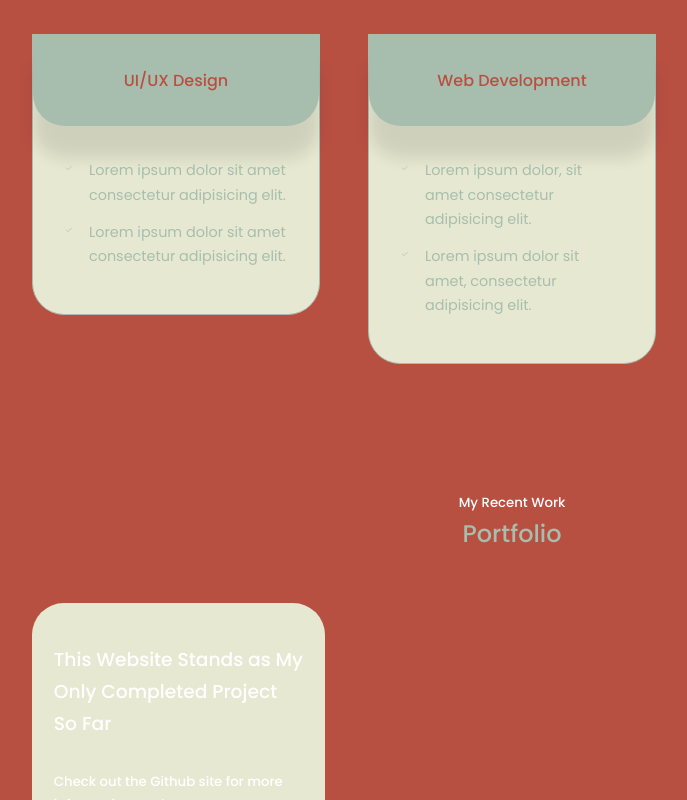
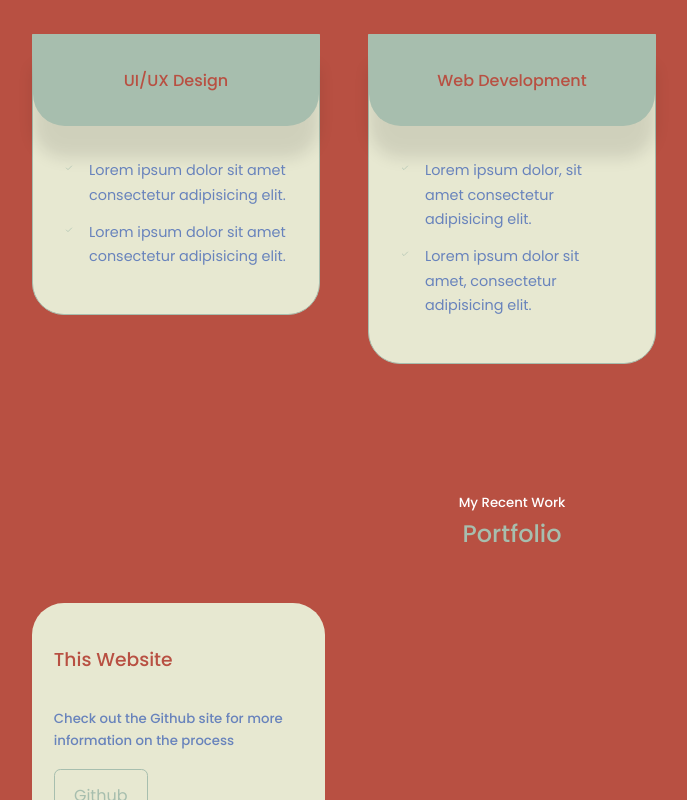
Before and after one commit to ATrapenard/portfolio-website, a React (Create React App) app: page / in a window 1280 px wide. Shown: the part 2680-3480 px from the top of the page, without its empty margins (128-815 px from the left). Built offline with nearby package versions, Linux system fonts and the light colour scheme.

Commit message:
neglected to remember I made more than three colors so updated the styling

```diff
--- a/src/components/portfolio/Portfolio.jsx
+++ b/src/components/portfolio/Portfolio.jsx
@@ -4,7 +4,7 @@ import "./portfolio.css";
 const data = [
   {
     id: 1,
-    title: "This Website Stands as My Only Completed Project So Far",
+    title: "This Website",
     github: "https://github.com/ATrapenard/portfolio-website",
   },
 ];
@@ -17,8 +17,7 @@ const Portfolio = () => {
         {data.map(({ id, title, github }) => {
           return (
             <article key={id} className="portfolio__item">
-              <div className="portfolio__item-image">
-              </div>
+              <div className="portfolio__item-image"></div>
               <h3>{title}</h3>
               <h5>
                 Check out the Github site for more information on the process
--- a/src/components/portfolio/portfolio.css
+++ b/src/components/portfolio/portfolio.css
@@ -1,10 +1,10 @@
-.portfolio__container{
+.portfolio__container {
   display: grid;
   grid-template-columns: repeat(3, 1fr);
   gap: 2.5rem;
 }
 
-.portfolio__item{
+.portfolio__item {
   background: var(--color-bg-variant);
   padding: 1.3rem;
   border-radius: 2rem;
@@ -12,31 +12,39 @@
   transition: var(--transition);
 }
 
-.portfolio__item:hover{
+.portfolio__item:hover {
   border-color: var(--color-primary-variant);
   background: transparent;
 }
 
-.portfolio__item h3{
+.portfolio__item h3 {
   margin: 1.2rem 0 2rem;
 }
 
-.portfolio__item-cta{
+.portfolio__item-cta {
   display: flex;
   gap: 1rem;
   margin-bottom: 1rem;
   margin-top: 1rem;
 }
 
-@media screen and (max-width: 1024px){
-    .portfolio__container{
+.portfolio__item h3 {
+  color: var(--color-bg);
+}
+
+.portfolio__item h5 {
+  color: var(--color-primary-variant);
+}
+
+@media screen and (max-width: 1024px) {
+  .portfolio__container {
     grid-template-columns: 1fr 1fr;
     gap: 1.2rem;
   }
 }
 
-@media screen and (max-width: 600px){
-    .portfolio__container{
+@media screen and (max-width: 600px) {
+  .portfolio__container {
     grid-template-columns: 1fr;
     gap: 1rem;
   }
--- a/src/components/services/services.css
+++ b/src/components/services/services.css
@@ -26,7 +26,7 @@
 
 .service__list {
   padding: 2rem;
-  color: var(--color-primary);
+  color: var(--color-primary-variant);
 }
 
 .service__list li {
```
Lines whose indentation alone changed are shown as unchanged.
